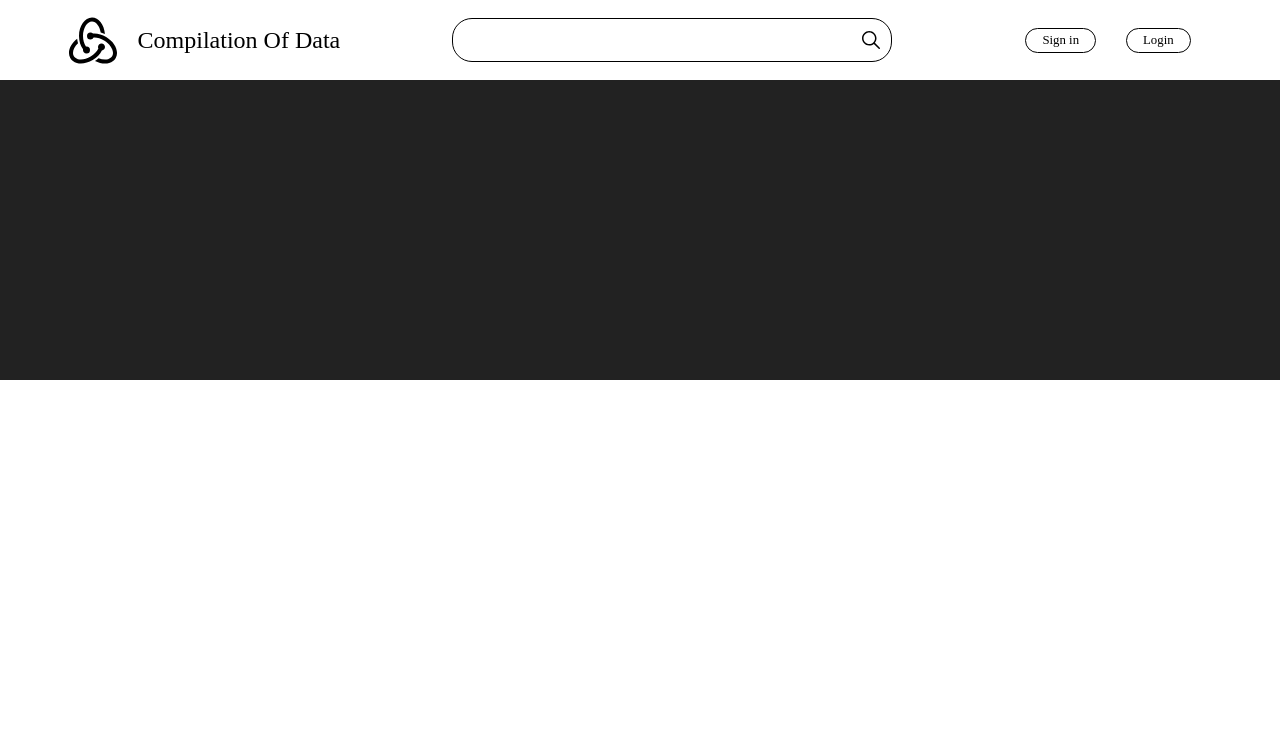
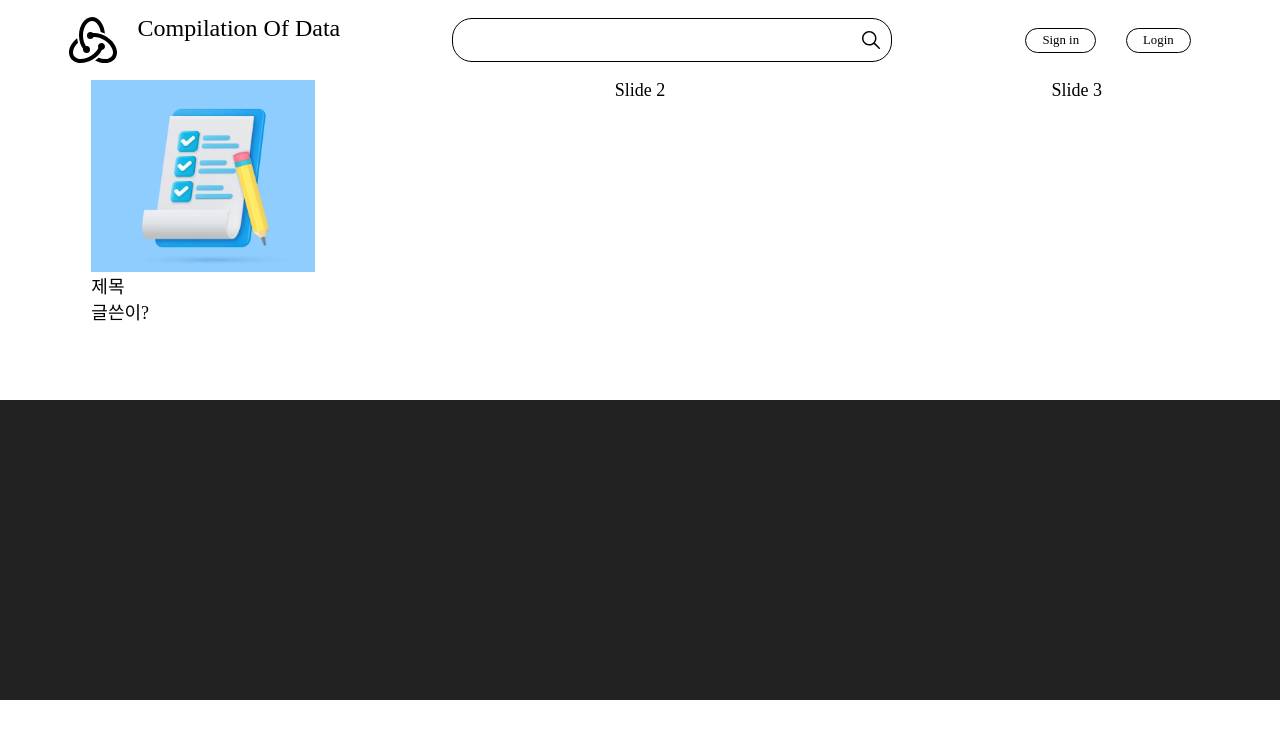
Before and after one commit to dldnsgkr/jjamphong_code, a React (Create React App) app: page / in a window 1280 px wide. Shown: the top 738 px of the page. Built offline with nearby package versions, Linux system fonts and the light colour scheme.

Commit message:
refactor: install swiper. plus home carousel image. add swiper in InfiniteCarousel.

```diff
--- a/package.json
+++ b/package.json
@@ -11,7 +11,6 @@
     "@types/node": "^16.18.101",
     "@types/react": "^18.3.3",
     "@types/react-dom": "^18.3.0",
-    "@types/react-slick": "^0.23.13",
     "@types/testing-library__jest-dom": "^6.0.0",
     "@typescript-eslint/eslint-plugin": "^7.16.0",
     "@typescript-eslint/parser": "^7.16.0",
@@ -31,8 +30,7 @@
     "react-dom": "^18.3.1",
     "react-router-dom": "^6.25.0",
     "react-scripts": "5.0.1",
-    "react-slick": "^0.30.2",
-    "slick-carousel": "^1.8.1",
+    "swiper": "^11.1.5",
     "tsconfig-paths-webpack-plugin": "^4.1.0",
     "typescript": "^4.9.5",
     "web-vitals": "^2.1.4",
--- a/src/components/web/carousel/InfiniteCarousel.tsx
+++ b/src/components/web/carousel/InfiniteCarousel.tsx
@@ -1,33 +1,44 @@
-import Slider from 'react-slick';
-import 'slick-carousel/slick/slick.css';
-import 'slick-carousel/slick/slick-theme.css';
+import TestImage from '../../../assets/test/home__carousel_test-image.avif';
+import { Swiper, SwiperSlide } from 'swiper/react';
+import { FreeMode, Pagination } from 'swiper/modules';
+import 'swiper/css';
+import 'swiper/css/free-mode';
+import 'swiper/css/pagination';
+
+import '@style/web/components/carousel/infiniteCarousel.scss';
 
 const InfiniteCarousel = () => {
-  const settings = {
-    dots: false,
-    infinite: true, // 무한 스크롤
-    speed: 500, // 애니메이션 속도
-    slidesToShow: 1, // 한 번에 표시할 슬라이드 수
-    slidesToScroll: 1, // 한 번에 스크롤할 슬라이드 수
-    autoplay: true, // 자동 재생
-    autoplaySpeed: 2000, // 자동 재생 속도 (ms)
-    cssEase: 'linear', // 부드러운 스크롤
-  };
   return (
-    <Slider {...settings}>
-      <div>
-        <h3>Slide 1</h3>
-      </div>
-      <div>
-        <h3>Slide 2</h3>
-      </div>
-      <div>
-        <h3>Slide 3</h3>
-      </div>
-      <div>
-        <h3>Slide 4</h3>
-      </div>
-    </Slider>
+    <>
+      <Swiper
+        slidesPerView={3}
+        spaceBetween={30}
+        freeMode={true}
+        // pagination={{
+        //   clickable: true,
+        // }}
+        modules={[FreeMode, Pagination]}
+        className="mySwiper"
+      >
+        <SwiperSlide>
+          <div className="blog-wrap">
+            <img src={TestImage} alt="testimage" />
+            <div className="blog-wrap__text-container">
+              <p>제목</p>
+              <span>글쓴이?</span>
+            </div>
+          </div>
+        </SwiperSlide>
+        <SwiperSlide>Slide 2</SwiperSlide>
+        <SwiperSlide>Slide 3</SwiperSlide>
+        <SwiperSlide>Slide 4</SwiperSlide>
+        <SwiperSlide>Slide 5</SwiperSlide>
+        <SwiperSlide>Slide 6</SwiperSlide>
+        <SwiperSlide>Slide 7</SwiperSlide>
+        <SwiperSlide>Slide 8</SwiperSlide>
+        <SwiperSlide>Slide 9</SwiperSlide>
+      </Swiper>
+    </>
   );
 };
 
--- a/src/pages/web/Home.tsx
+++ b/src/pages/web/Home.tsx
@@ -1,7 +1,12 @@
+import InfiniteCarousel from '@components/web/carousel/InfiniteCarousel';
 import '@style/web/pages/web/home.scss';
 
 const Home = () => {
-  return <main></main>;
+  return (
+    <main>
+      <InfiniteCarousel />
+    </main>
+  );
 };
 
 export default Home;
--- a/src/style/common/_reset.scss
+++ b/src/style/common/_reset.scss
@@ -1,3 +1,3 @@
-body {
+body, p {
     margin: 0;
 }
--- /dev/null
+++ b/src/style/web/components/carousel/infiniteCarousel.scss
@@ -0,0 +1,36 @@
+.swiper {
+  width: 100%;
+  height: 100%;
+  .swiper-slide {
+    text-align: center;
+    font-size: 18px;
+    background: #fff;
+
+    /* Center slide text vertically */
+    display: flex;
+    justify-content: center;
+    align-items: center;
+    .blog-wrap {
+      height: 20rem;
+      width: 14rem;
+      padding: 0 1rem 0 1rem;
+      img {
+        width: 100%;
+        height: 60%;
+      }
+      .blog-wrap__text-container {
+        display: flex;
+        align-items: start;
+        flex-direction: column;
+      }
+    }
+  }
+}
+
+
+.swiper-slide img {
+    display: block;
+    width: 100%;
+    height: 100%;
+    object-fit: cover;
+}
```
Also changed, not shown: src/assets/test/home__carousel_test-image.avif (added), 1 other file (tests, documents, lock files or other folders).
